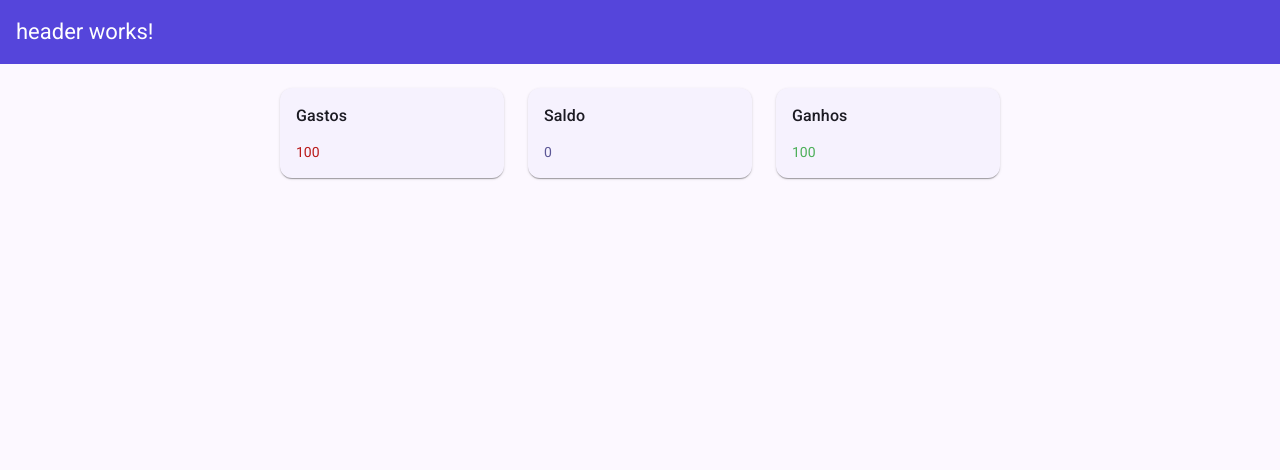
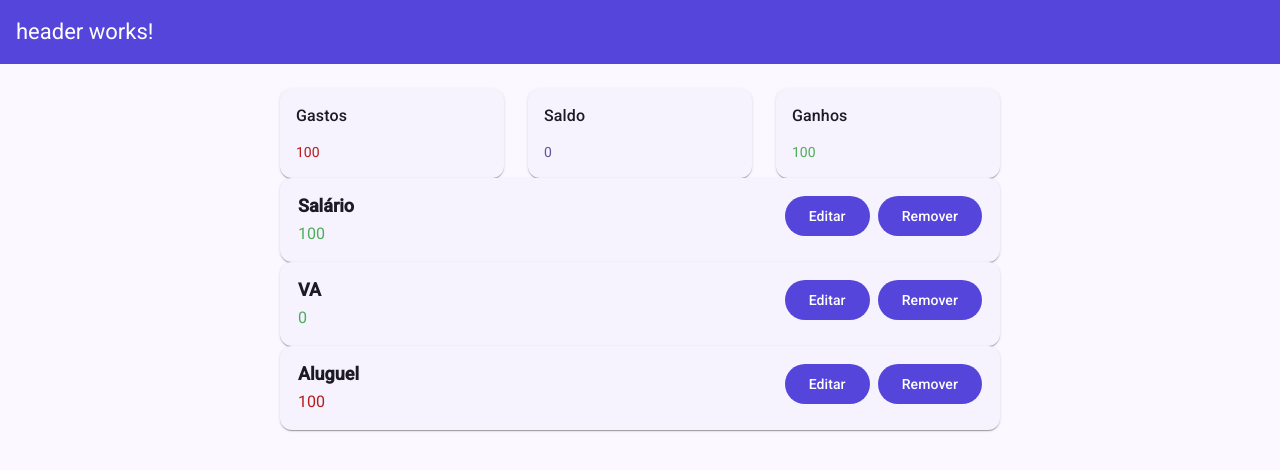
Before and after one commit to fel-vitor/financial-manager, an Angular app: page / in a window 1280 px wide. Shown: the top 470 px of the page. Built offline with nearby package versions, Linux system fonts and the light colour scheme.

Commit message:
feat: Renderiza uma lista de trasacoes

```diff
--- a/src/app/features/home/home.html
+++ b/src/app/features/home/home.html
@@ -1,3 +1,7 @@
 <app-balance
     [transactions]="transactions()"
 />
+
+@for (item of transactions(); track item) {
+    <app-transaction-item [transaction]="item" />
+}
--- a/src/app/features/home/home.ts
+++ b/src/app/features/home/home.ts
@@ -1,16 +1,19 @@
 import { Component, signal } from '@angular/core';
 import { Balance } from './components/balance/balance';
+import { TransactionItem } from "./components/transaction-item/transaction-item";
+import { Transaction } from '../../shared/transaction/interfaces/transaction';
+import { TransactionType } from '../../shared/transaction/enums/transaction-types';
 
 @Component({
   selector: 'app-home',
-  imports: [Balance],
+  imports: [Balance, TransactionItem],
   templateUrl: './home.html',
   styleUrl: './home.scss',
 })
 export class Home {
-  transactions =  signal([
-    { value: 100, type: 'income' },
-    { value: 0, type: 'income' },
-    { value: 100, type: 'outcome' },
+  transactions =  signal<Transaction[]>([
+    { title: 'Salário', value: 100, type: TransactionType.INCOME },
+    { title: 'VA', value: 0, type: TransactionType.INCOME },
+    { title: 'Aluguel', value: 100, type: TransactionType.OUTCOME },
   ]);
 }
```
